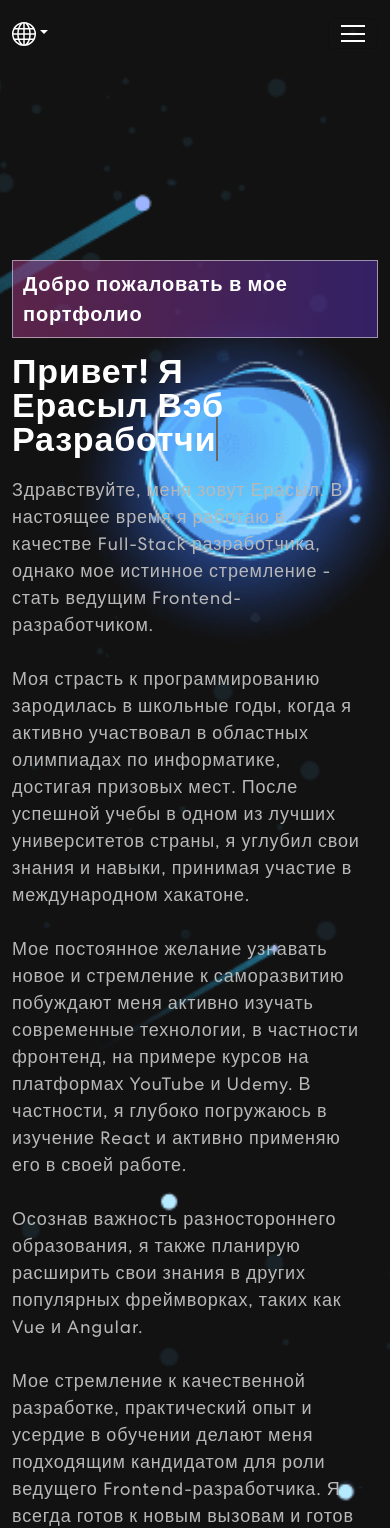
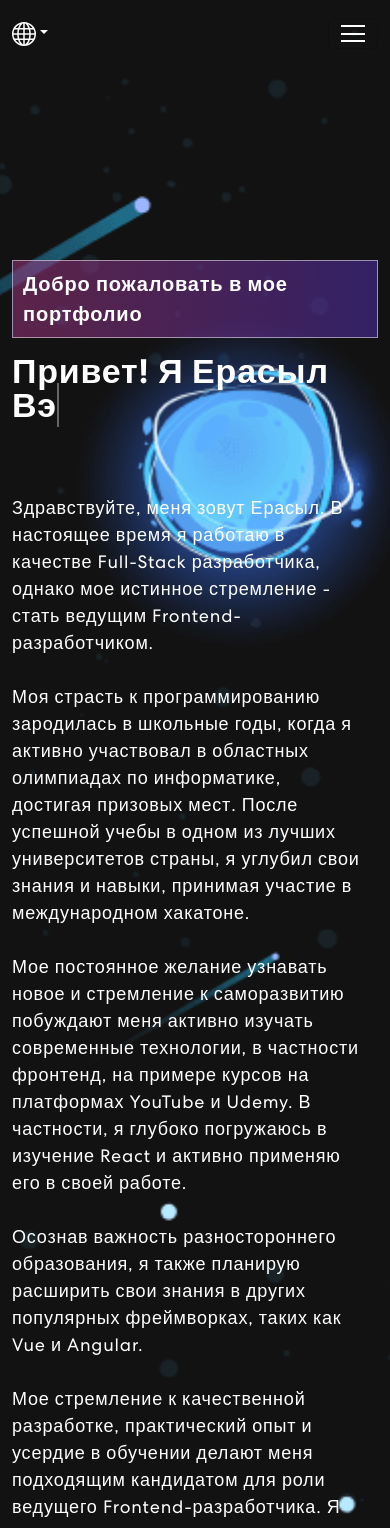
Before and after one commit to ybolat/portfolio, a React (Create React App) app: page / in a window 390 px wide. Shown: the top 1528 px of the page. Built offline with nearby package versions, Linux system fonts and the light colour scheme; some icons are missing; the HTML template or start-up script is replaced by a standard one.

Commit message:
added media query for banner

```diff
--- a/src/components/banner/banner.component.jsx
+++ b/src/components/banner/banner.component.jsx
@@ -5,7 +5,7 @@
 import {ArrowRightCircle} from 'react-bootstrap-icons';
 import {useTranslation} from "react-i18next";
 
-const period = 400;
+const period = 100;
 const wordLoopEn = ["Web Developer", "Software Engineer", "Frontend Developer"];
 const wordLoopRu = ["Вэб Разработчик", "Инженер ПО", "Фронтенд Разработчик"];
 
@@ -64,7 +64,7 @@
                 <Row className="aligh-items-center">
                     <Col xs={12} md={6} xl={7}>
                         <span className="tagline">{t('welcome')}</span>
-                        <h1>
+                        <h1 className={"hello-text"}>
                             {t('i_am')}&nbsp;
                             <span className="txt-rotate">
                                 <span className="wrap">{text}</span>
--- a/src/components/banner/banner.style.css
+++ b/src/components/banner/banner.style.css
@@ -20,7 +20,7 @@
     display: inline-block;
 }
 
-.banner h1 {
+.hello-text {
     font-size: 34px;
     font-weight: 700;
     letter-spacing: 0.8px;
@@ -29,12 +29,33 @@
     display: block;
 }
 
+@media screen and (max-width: 1024px) {
+    .hello-text {
+        height: 68px;
+        display: flex;
+        flex-direction: column;
+    }
+
+}
+
+@media screen and (max-width: 768px) {
+    .hello-text {
+        height: 120px;
+    }
+}
+
 .banner p {
     color: #B8B8B8;
     font-size: 18px;
     letter-spacing: 0.8px;
     line-height: 1.5em;
     width: 96%;
+}
+
+@media screen and (max-width: 425px) {
+    .banner p {
+        color: #FFFFFF;
+    }
 }
 
 .banner button {
```
